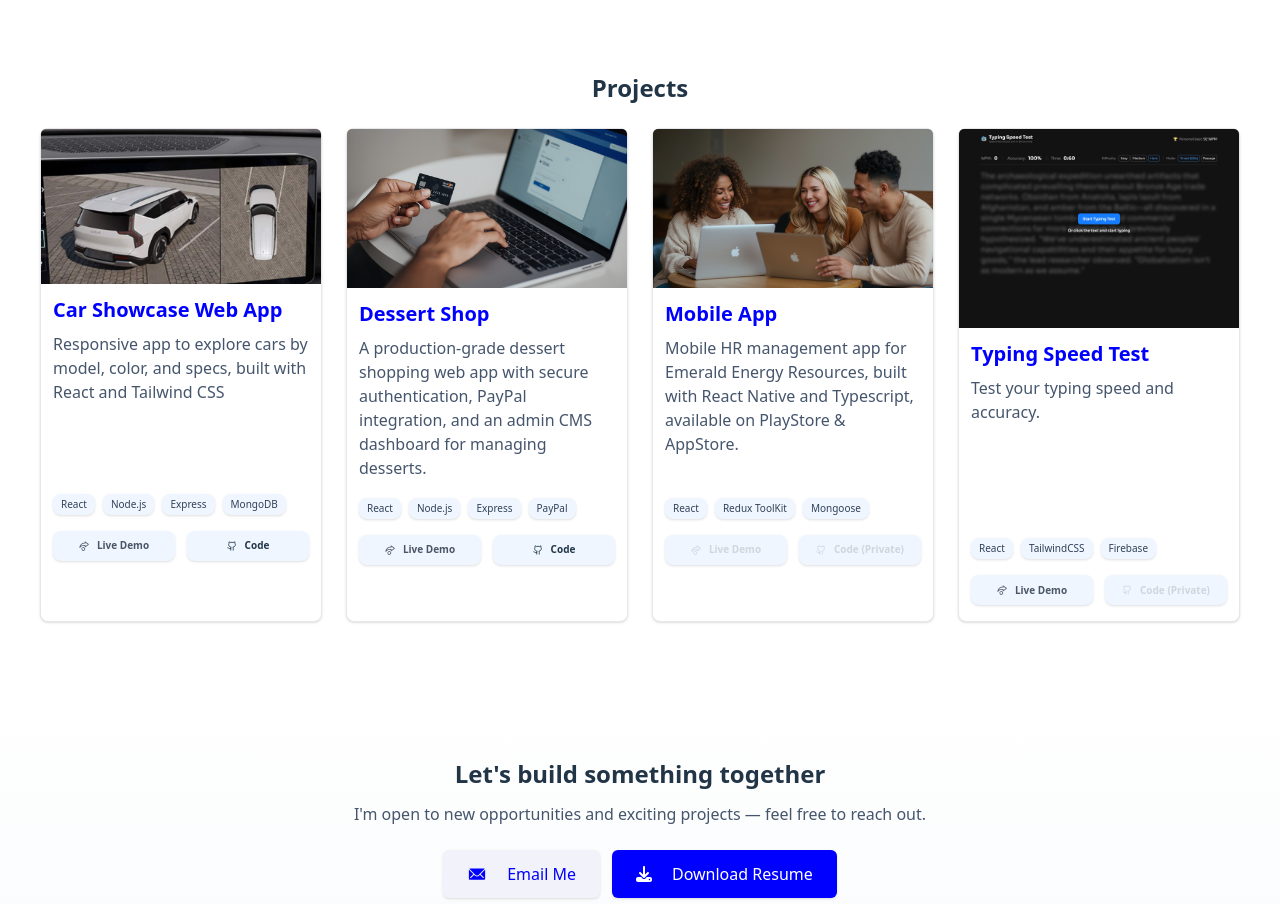
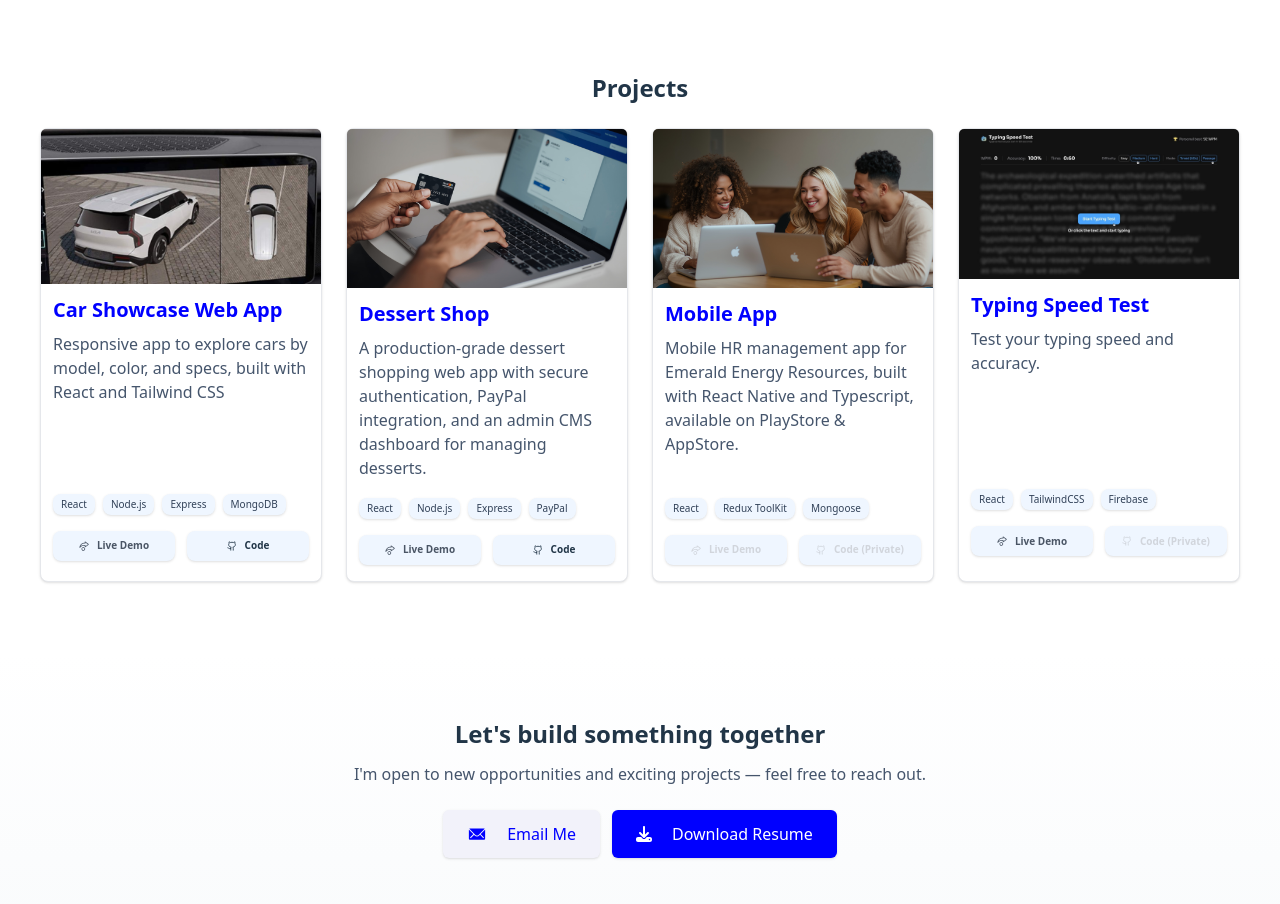
Before and after one commit to Jlbspyder/My-Portfolio, a React (Vite) app: page / in a window 1280 px wide. Shown: the part 1720-2624 px from the top of the page. Built offline with nearby package versions, Linux system fonts and the light colour scheme.

Commit message:
Update image path for Typing Speed Test project

```diff
--- a/src/data.js
+++ b/src/data.js
@@ -35,7 +35,7 @@ const projects = [
   {
     id: 4,
     name: "Typing Speed Test",
-    image:  "/desktop-not-started.jpg",
+    image:  "/speed.jpg",
     liveDemo: true,
     privateCode: true,
     description: "Test your typing speed and accuracy.",
```
